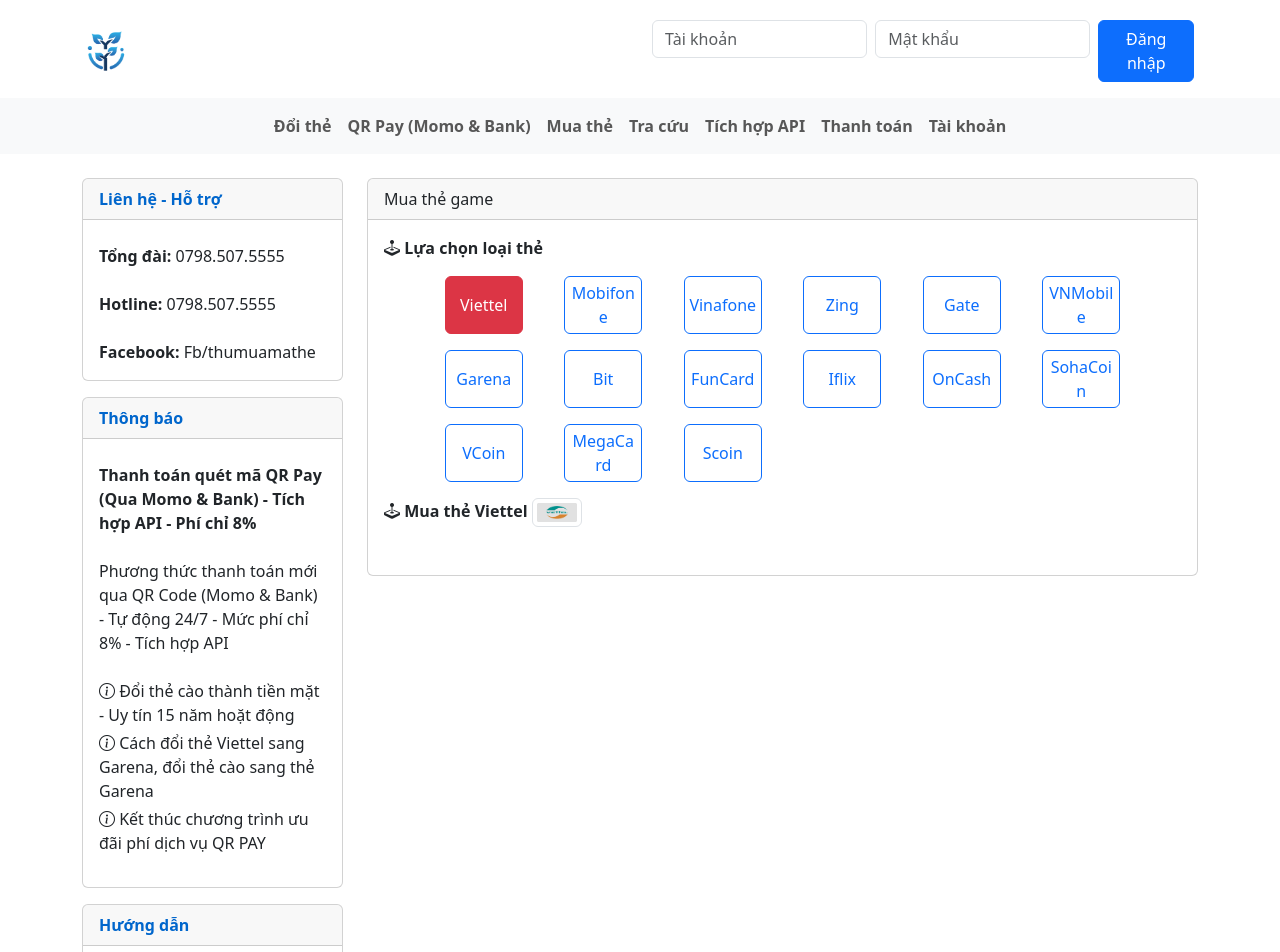
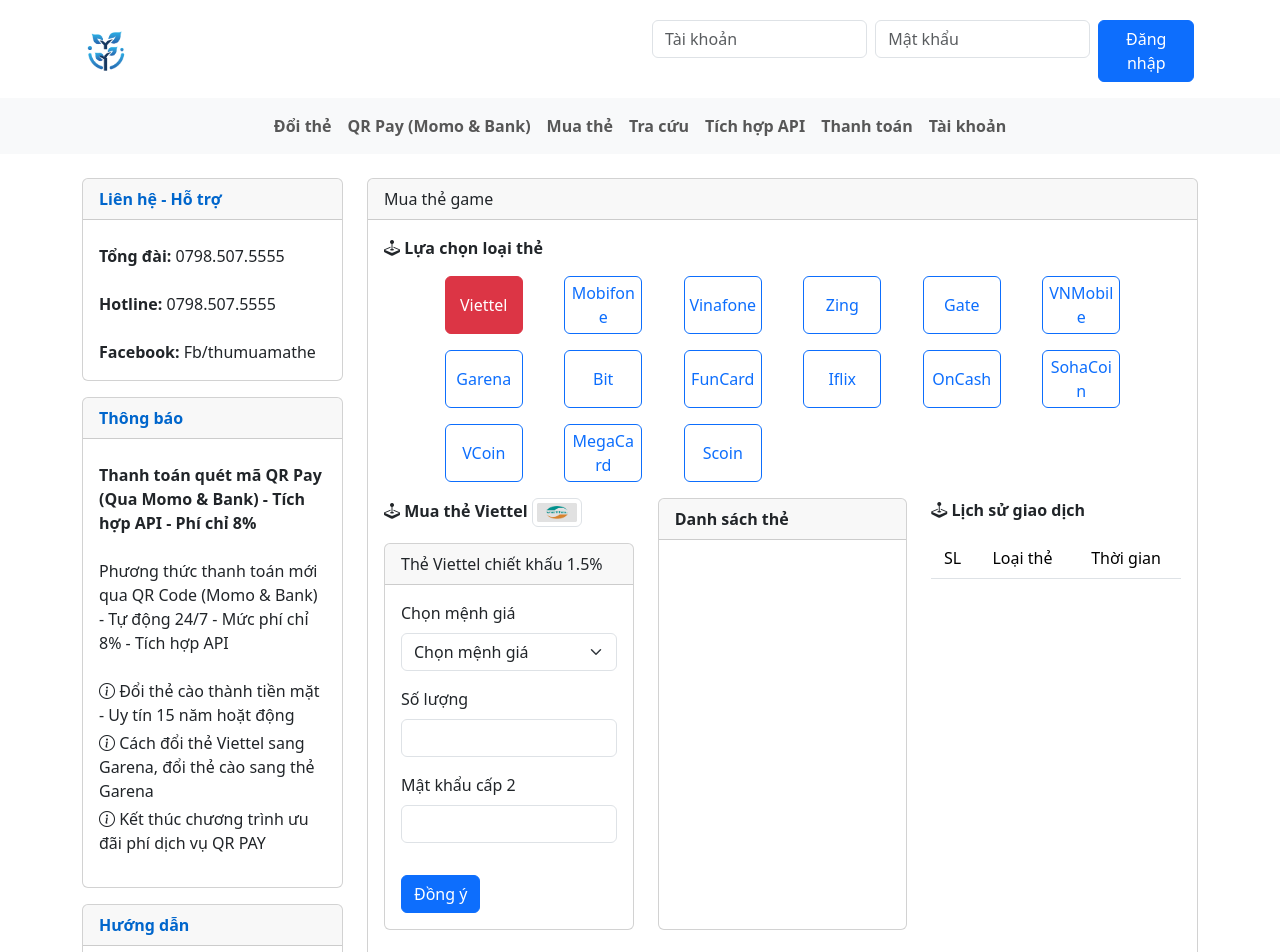
Before and after one commit to namnn2210/226pay_spa, a Nuxt app: page /buy-card-detail in a window 1280 px wide. Shown: the top 952 px of the page. Built offline with nearby package versions, Linux system fonts and the light colour scheme.

Commit message:
add buy-card page

```diff
--- /dev/null
+++ b/assets/css/global.css
@@ -0,0 +1,3 @@
+.card-title {
+    color: #06C
+}
--- a/components/Sidebar.vue
+++ b/components/Sidebar.vue
@@ -90,7 +90,4 @@ ul {
 ul li {
   text-align: left;
 }
-.card-title {
-  color: #06C
-}
 </style>
--- a/nuxt.config.ts
+++ b/nuxt.config.ts
@@ -11,14 +11,15 @@ export default defineNuxtConfig({
         }
     },
     compatibilityDate: '2024-04-03',
-  devtools: { enabled: true },
+    devtools: {enabled: true},
     runtimeConfig: {
         public: {
             apiBase: process.env.API_BASE || 'http://localhost:3000/api'
         }
     },
     css: [
-    'bootstrap/dist/css/bootstrap.css'
+        'bootstrap/dist/css/bootstrap.css',
+        '~/assets/css/global.css'
     ],
     build: {
         transpile: ['bootstrap'],
--- a/pages/buy-card-detail.vue
+++ b/pages/buy-card-detail.vue
@@ -1,5 +1,5 @@
 <template>
-  <div class="card">
+  <div class="card h-100">
     <div class="card-header">Mua thẻ game</div>
     <div class="card-body">
       <div class="mb-3">
@@ -27,6 +27,61 @@
             <p>
               <b><i class="bi bi-joystick"></i> Mua thẻ {{selectedOption.name}} <img :src="selectedOption.image" :alt="selectedOption.value" class="img-thumbnail" width="50" /></b>
             </p>
+            <div class="card">
+              <div class="card-header">
+                Thẻ {{selectedOption.name}} chiết khấu 1.5%
+              </div>
+              <div class="card-body">
+                <form @submit.prevent="handleSubmit">
+                  <Dropdown
+                      v-model="selectedAmount"
+                      :options="amountOptions"
+                      placeholder="Chọn mệnh giá"
+                      label="Chọn mệnh giá"
+                      id="amountDropdown"
+                  />
+                  <div class="mb-3">
+                    <label for="quantity" class="form-label">Số lượng</label>
+                    <input type="number" id="quantity" v-model="quantity" class="form-control"
+                           :class="{ 'is-invalid': quantityError }"
+                           required/>
+                    <div v-if="quantityError" class="alert alert-danger mt-1" role="alert">{{ quantityError }}</div>
+                  </div>
+                  <div class="mb-3">
+                    <label for="password2" class="form-label">Mật khẩu cấp 2</label>
+                    <input type="password" id="password2" v-model="password2" class="form-control"
+                           required/>
+                  </div>
+                  <button type="submit" class="btn btn-primary mt-3">Đồng ý</button>
+                </form>
+              </div>
+            </div>
+          </div>
+          <div class="col-md-4">
+            <div class="card h-100">
+              <div class="card-header">
+                <b>Danh sách thẻ</b>
+              </div>
+              <div class="card-body">
+
+              </div>
+            </div>
+          </div>
+          <div class="col-md-4">
+            <p>
+              <b><i class="bi bi-joystick"></i> Lịch sử giao dịch</b>
+            </p>
+            <div class="table-responsive">
+              <table class="table">
+                <tbody>
+                <tr>
+                  <td class="text-center">SL</td>
+                  <td class="text-center">Loại thẻ</td>
+                  <td class="text-center">Thời gian</td>
+                </tr>
+                </tbody>
+              </table>
+            </div>
           </div>
         </div>
       </div>
@@ -36,6 +91,7 @@
 
 <script setup lang="ts">
 import { ref } from 'vue'
+import Dropdown from "~/components/Dropdown.vue";
 const options = [
   { value: 'viettel', name: 'Viettel', image: '/images/vt.png' },
   { value: 'mobifone', name: 'Mobifone', image: '/images/mb-h.png' },
@@ -56,20 +112,59 @@ const options = [
 
 // State to track the selected option
 const selectedOption = ref(options[0])
+const selectedAmount = ref('')
+const quantity = ref<number | null>(null) // Quantity must be a number
+const quantityError = ref('') // To store quantity validation errors
+const password2 = ref('')
+let amountOptions : { value: string; name: string }[] = []
 
 // Function to handle option selection
 const selectOption = (option) => {
   selectedOption.value = option
+  setAmountOption(option.name)
 }
+
+const setAmountOption = (optionName) => {
+  amountOptions = [
+    { value: optionName + '-' + '10', name: optionName + ' ' + '10'},
+    { value: optionName + '-' + '20', name: optionName + ' ' + '20'},
+    { value: optionName + '-' + '50', name: optionName + ' ' + '50'},
+    { value: optionName + '-' + '100', name: optionName + ' ' + '100'},
+    { value: optionName + '-' + '200', name: optionName + ' ' + '200'},
+    { value: optionName + '-' + '500', name: optionName + ' ' + '500'},
+  ]
+}
+
+// Initialize default amount options when the component is mounted
+onMounted(() => {
+  setAmountOption(selectedOption.value.name)
+})
 
 // Function to check if an option is selected
 const isSelected = (option) => {
   return selectedOption.value && selectedOption.value.value === option.value
 }
+
+const validateQuantity = () => {
+  if (quantity.value === null || quantity.value <= 0) {
+    quantityError.value = 'Số lượng phải lớn hơn 0'
+    return false
+  }
+  quantityError.value = '' // Clear the error if valid
+  return true
+}
+
+// Handle form submission and validation
+const handleSubmit = () => {
+  if (validateQuantity()) {
+    alert('Form submitted successfully!')
+    // Proceed with form submission logic
+  }
+}
 </script>
 
 <style scoped>
-.card-title {
-  color: #06C
+.is-invalid {
+  border-color: red;
 }
 </style>
--- a/pages/buy-card.vue
+++ b/pages/buy-card.vue
@@ -86,8 +86,5 @@ const options = [
     max-width: 80px; /* Adjust image size for smaller screens */
   }
 }
-.card-title {
-  color: #06C
-}
 
 </style>
--- a/pages/index.vue
+++ b/pages/index.vue
@@ -1,5 +1,5 @@
 <template>
-  <div class="card">
+  <div class="card h-100">
     <div class="card-header">
       <div class="row">
         <div class="col-md-6">
@@ -31,7 +31,4 @@ const options = [
 </script>
 
 <style scoped>
-.card-title {
-  color: #06C
-}
 </style>
--- a/pages/qrpay.vue
+++ b/pages/qrpay.vue
@@ -1,9 +1,9 @@
 <template>
-  <div class="card">
+  <div class="card h-100">
     <div class="card-header">
       <div class="row">
         <div class="col-md-6">
-          <span class="card-title">Demo - Thanh toán nhanh QR Code</span>
+          <b class="card-title">Demo - Thanh toán nhanh QR Code</b>
         </div>
       </div>
     </div>
```
Lines whose indentation alone changed are shown as unchanged.
